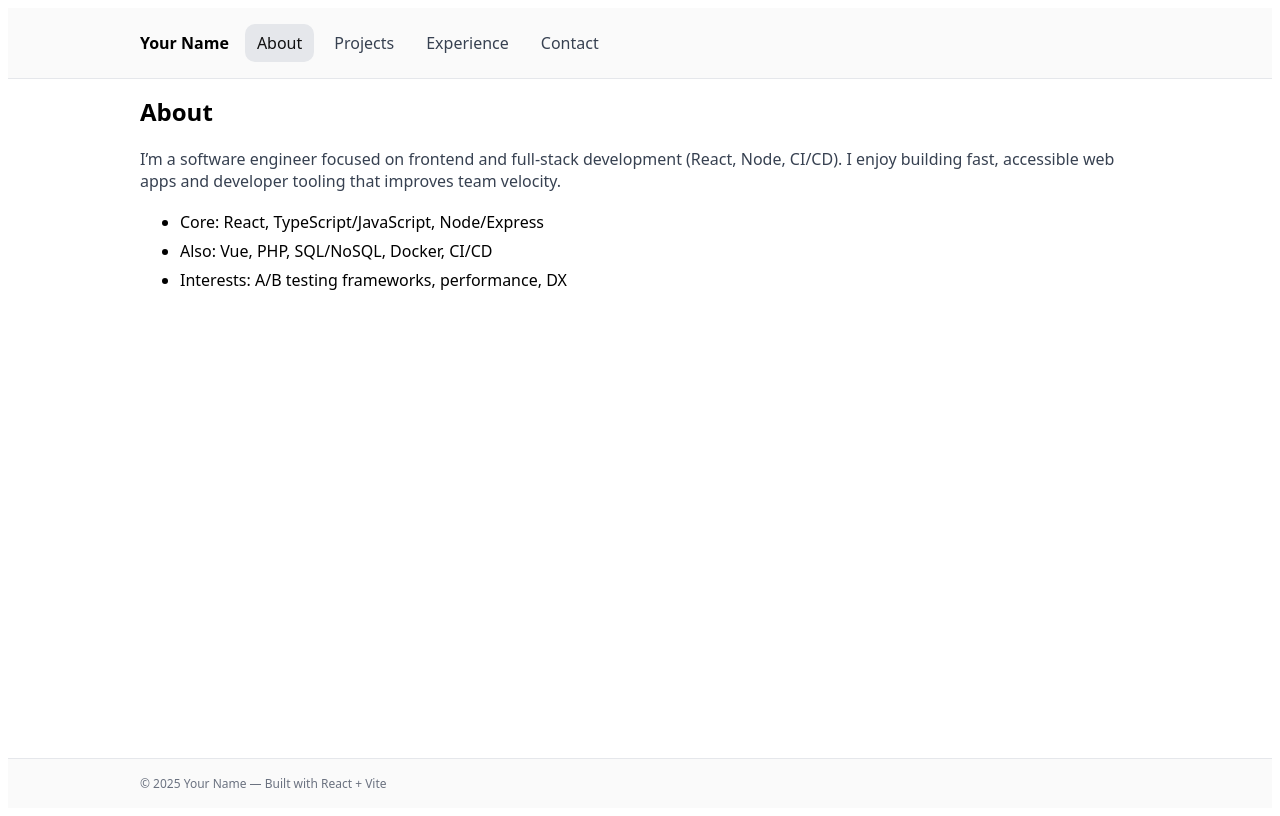
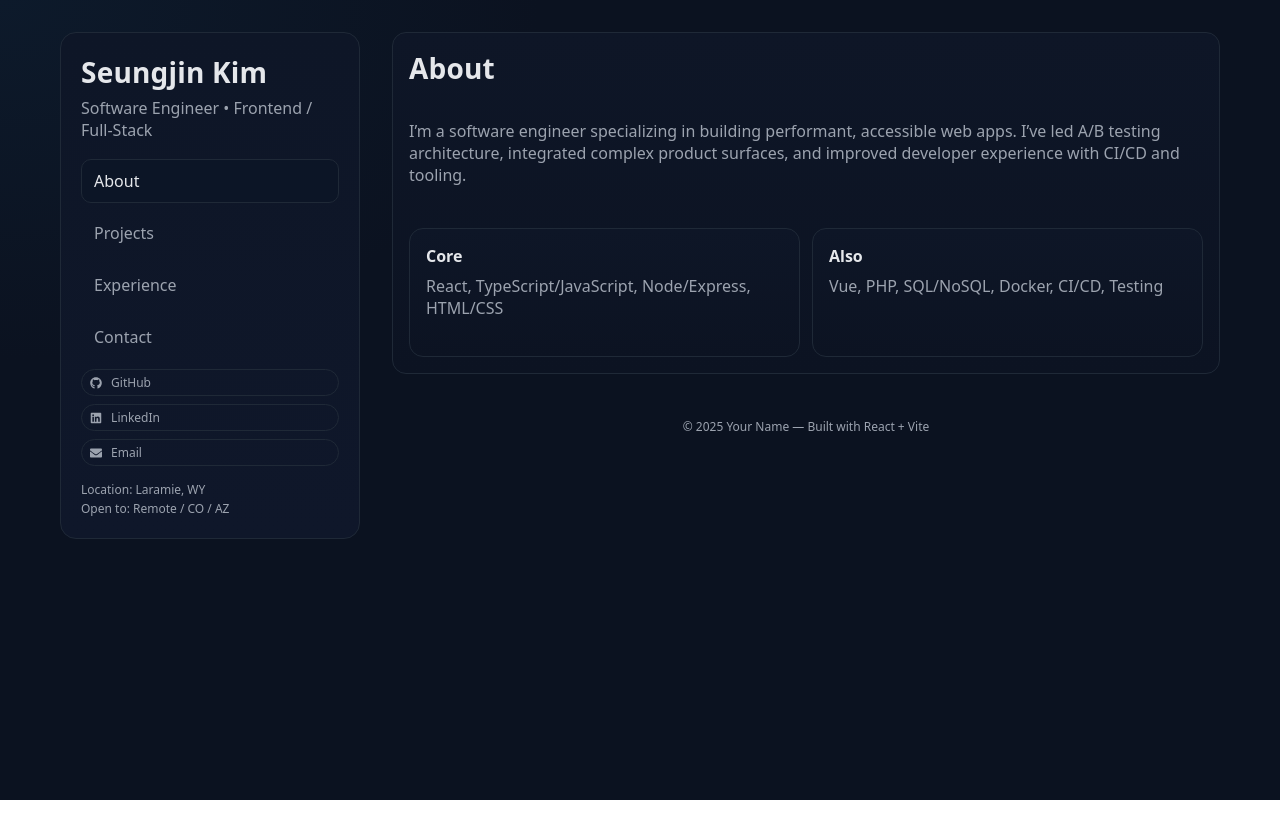
Before and after one commit to SeungjinStevenKim/portfolio, a React (Vite) app in the folder client/: page / in a window 1280 px wide. Built offline with nearby package versions, Linux system fonts and the light colour scheme.

Commit message:
Implement dark portfolio layout with sidebar and sections

```diff
--- a/client/package.json
+++ b/client/package.json
@@ -11,6 +11,7 @@
   "dependencies": {
     "react": "^18.3.1",
     "react-dom": "^18.3.1",
+    "react-icons": "^5.5.0",
     "react-router-dom": "^6.26.1"
   },
   "devDependencies": {
--- a/client/src/App.jsx
+++ b/client/src/App.jsx
@@ -1,38 +1,15 @@
 import React from "react";
-import { NavLink, Outlet } from "react-router-dom";
-
-const linkStyle = ({ isActive }) => ({
-  padding: "8px 12px",
-  borderRadius: 10,
-  textDecoration: "none",
-  color: isActive ? "#111" : "#374151",
-  background: isActive ? "#e5e7eb" : "transparent"
-});
+import { Outlet } from "react-router-dom";
+import Sidebar from "./components/Sidebar.jsx";
 
 export default function App() {
   return (
-    <div style={{ fontFamily: "system-ui, sans-serif", minHeight: "100dvh", display: "grid", gridTemplateRows: "auto 1fr auto" }}>
-      <header style={{ borderBottom: "1px solid #e5e7eb", background: "#fafafa" }}>
-        <div style={{ maxWidth: 1000, margin: "0 auto", padding: "16px 16px", display: "flex", alignItems: "center", gap: 16 }}>
-          <div style={{ fontWeight: 700 }}>Your Name</div>
-          <nav style={{ display: "flex", gap: 8 }}>
-            <NavLink to="/" style={linkStyle} end>About</NavLink>
-            <NavLink to="/projects" style={linkStyle}>Projects</NavLink>
-            <NavLink to="/experience" style={linkStyle}>Experience</NavLink>
-            <NavLink to="/contact" style={linkStyle}>Contact</NavLink>
-          </nav>
-        </div>
-      </header>
-
-      <main style={{ maxWidth: 1000, margin: "0 auto", padding: 16 }}>
+    <div className="container">
+      <Sidebar />
+      <main className="grid" style={{ gap: 20 }}>
         <Outlet />
+        <div className="footer">© {new Date().getFullYear()} Your Name — Built with React + Vite</div>
       </main>
-
-      <footer style={{ borderTop: "1px solid #e5e7eb", background: "#fafafa" }}>
-        <div style={{ maxWidth: 1000, margin: "0 auto", padding: 16, fontSize: 12, color: "#6b7280" }}>
-          © {new Date().getFullYear()} Your Name — Built with React + Vite
-        </div>
-      </footer>
     </div>
   );
 }
--- /dev/null
+++ b/client/src/components/Sidebar.jsx
@@ -0,0 +1,39 @@
+import React from "react";
+import { NavLink } from "react-router-dom";
+import { FaGithub, FaLinkedin, FaEnvelope } from "react-icons/fa";
+
+const linkClass = ({ isActive }) =>
+  isActive ? "active" : undefined;
+
+export default function Sidebar() {
+  return (
+    <aside className="sidebar">
+      <div className="name">Seungjin Kim</div>
+      <div className="title">Software Engineer • Frontend / Full‑Stack</div>
+
+      <nav className="nav">
+        <NavLink to="/" className={linkClass} end>About</NavLink>
+        <NavLink to="/projects" className={linkClass}>Projects</NavLink>
+        <NavLink to="/experience" className={linkClass}>Experience</NavLink>
+        <NavLink to="/contact" className={linkClass}>Contact</NavLink>
+      </nav>
+
+      <div className="grid" style={{ gap: 8, marginTop: 10 }}>
+        <a className="badge" href="https://github.com" target="_blank" rel="noreferrer">
+          <FaGithub style={{ verticalAlign: "-2px", marginRight: 6 }} /> GitHub
+        </a>
+        <a className="badge" href="https://www.linkedin.com/in/seungjin-kim-98b08217a/" target="_blank" rel="noreferrer">
+          <FaLinkedin style={{ verticalAlign: "-2px", marginRight: 6 }} /> LinkedIn
+        </a>
+        <a className="badge" href="mailto:kim.seungjin1221@gmail.com">
+          <FaEnvelope style={{ verticalAlign: "-2px", marginRight: 6 }} /> Email
+        </a>
+      </div>
+
+      <div style={{ marginTop: 14, color: "#9ca3af", fontSize: 12, lineHeight: 1.6 }}>
+        <div>Location: Laramie, WY</div>
+        <div>Open to: Remote / CO / AZ</div>
+      </div>
+    </aside>
+  );
+}
--- a/client/src/main.jsx
+++ b/client/src/main.jsx
@@ -6,6 +6,7 @@ import About from "./pages/About.jsx";
 import Projects from "./pages/Projects.jsx";
 import Experience from "./pages/Experience.jsx";
 import Contact from "./pages/Contact.jsx";
+import "./styles.css";
 
 const router = createBrowserRouter([
   {
--- a/client/src/pages/About.jsx
+++ b/client/src/pages/About.jsx
@@ -2,17 +2,27 @@ import React from "react";
 
 export default function About() {
   return (
-    <section>
-      <h1 style={{ marginTop: 0 }}>About</h1>
-      <p style={{ color: "#374151" }}>
-        I’m a software engineer focused on frontend and full‑stack development (React, Node, CI/CD).
-        I enjoy building fast, accessible web apps and developer tooling that improves team velocity.
+    <section className="section card" id="about">
+      <h1>About</h1>
+      <p>
+        I’m a software engineer specializing in building performant, accessible web apps.
+        I’ve led A/B testing architecture, integrated complex product surfaces, and improved
+        developer experience with CI/CD and tooling.
       </p>
-      <ul style={{ lineHeight: 1.8 }}>
-        <li>Core: React, TypeScript/JavaScript, Node/Express</li>
-        <li>Also: Vue, PHP, SQL/NoSQL, Docker, CI/CD</li>
-        <li>Interests: A/B testing frameworks, performance, DX</li>
-      </ul>
+      <div className="grid cols-2" style={{ marginTop: 8 }}>
+        <div className="card">
+          <strong>Core</strong>
+          <div style={{ marginTop: 8, color: "#9ca3af" }}>
+            React, TypeScript/JavaScript, Node/Express, HTML/CSS
+          </div>
+        </div>
+        <div className="card">
+          <strong>Also</strong>
+          <div style={{ marginTop: 8, color: "#9ca3af" }}>
+            Vue, PHP, SQL/NoSQL, Docker, CI/CD, Testing
+          </div>
+        </div>
+      </div>
     </section>
   );
 }
--- a/client/src/pages/Contact.jsx
+++ b/client/src/pages/Contact.jsx
@@ -8,7 +8,7 @@ export default function Contact() {
 
   const onSubmit = async (e) => {
     e.preventDefault();
-    setStatus("Submitting...");
+    setStatus("Submitting…");
     try {
       const res = await fetch("/api/contact", {
         method: "POST",
@@ -22,52 +22,53 @@ export default function Contact() {
       } else {
         setStatus("Something went wrong. Please try again.");
       }
-    } catch (err) {
-      console.error(err);
+    } catch (e2) {
       setStatus("Network error. Please try again.");
     }
   };
 
   return (
-    <section>
-      <h1 style={{ marginTop: 0 }}>Contact</h1>
-      <p style={{ color: "#374151" }}>
-        Want to collaborate or have a question? Send a message below.
-      </p>
-      <form onSubmit={onSubmit} style={{ display: "grid", gap: 12, maxWidth: 560 }}>
+    <section className="section card" id="contact">
+      <h1>Contact</h1>
+      <p>Want to collaborate or have a question? Send a message below.</p>
+      <form onSubmit={onSubmit} className="grid" style={{ gap: 12, maxWidth: 560, marginTop: 8 }}>
         <input
+          className="card"
           name="name"
           placeholder="Your name"
           value={form.name}
           onChange={onChange}
           required
-          style={{ padding: 12, border: "1px solid #e5e7eb", borderRadius: 10 }}
+          style={{ padding: 12 }}
         />
         <input
+          className="card"
           name="email"
           type="email"
           placeholder="Your email"
           value={form.email}
           onChange={onChange}
           required
-          style={{ padding: 12, border: "1px solid #e5e7eb", borderRadius: 10 }}
+          style={{ padding: 12 }}
         />
         <textarea
+          className="card"
           name="message"
           placeholder="Your message"
           rows={6}
           value={form.message}
           onChange={onChange}
           required
-          style={{ padding: 12, border: "1px solid #e5e7eb", borderRadius: 10, resize: "vertical" }}
+          style={{ padding: 12, resize: "vertical" }}
         />
         <button
           type="submit"
-          style={{ padding: "10px 14px", border: "1px solid #111827", borderRadius: 10, background: "#111827", color: "white", cursor: "pointer" }}
+          className="badge"
+          style={{ padding: "10px 14px", cursor: "pointer", borderColor: "#334155", color: "white" }}
         >
           Send
         </button>
-        {status ? <div style={{ color: "#374151" }}>{status}</div> : null}
+        {status ? <div style={{ color: "#9ca3af" }}>{status}</div> : null}
       </form>
     </section>
   );
--- a/client/src/pages/Experience.jsx
+++ b/client/src/pages/Experience.jsx
@@ -1,17 +1,19 @@
 import React from "react";
 
-const Item = ({ role, company, period, bullets }) => (
-  <li style={{ border: "1px solid #e5e7eb", borderRadius: 12, padding: 16 }}>
+function Role({ role, company, period, bullets }) {
+  return (
+    <li className="card" style={{ listStyle: "none" }}>
       <div style={{ display: "flex", justifyContent: "space-between", gap: 12, flexWrap: "wrap" }}>
         <strong>{role}</strong>
-      <span style={{ color: "#6b7280" }}>{period}</span>
+        <span style={{ color: "#9ca3af" }}>{period}</span>
       </div>
-    <div style={{ color: "#374151", marginTop: 4 }}>{company}</div>
-    <ul style={{ marginTop: 8 }}>
+      <div style={{ color: "#e5e7eb", marginTop: 4 }}>{company}</div>
+      <ul style={{ marginTop: 8, color: "#cbd5e1" }}>
         {bullets.map((b, i) => <li key={i}>{b}</li>)}
       </ul>
     </li>
   );
+}
 
 export default function Experience() {
   const items = [
@@ -20,7 +22,7 @@ export default function Experience() {
       company: "Intel",
       period: "2024–2025",
       bullets: [
-        "Built internal Vue + PHP apps, automated CI/CD and improved deployment reliability.",
+        "Built internal Vue + PHP apps, automated CI/CD; improved release reliability.",
         "Designed SQL schemas and optimized queries for reporting workloads."
       ]
     },
@@ -29,17 +31,17 @@ export default function Experience() {
       company: "Gen Digital (NortonLifeLock)",
       period: "2019–2022",
       bullets: [
-        "Led React frontend architecture for A/B testing; doubled experiment throughput.",
-        "Integrated acquired product pages and unified design system."
+        "Led React A/B testing architecture; doubled experiment throughput.",
+        "Integrated acquired product pages; unified design system."
       ]
     }
   ];
 
   return (
-    <section>
-      <h1 style={{ marginTop: 0 }}>Experience</h1>
-      <ul style={{ listStyle: "none", padding: 0, display: "grid", gap: 12 }}>
-        {items.map((it, idx) => <Item key={idx} {...it} />)}
+    <section className="section" id="experience">
+      <h1>Experience</h1>
+      <ul className="grid" style={{ padding: 0, gap: 12, marginTop: 8 }}>
+        {items.map((it, i) => <Role key={i} {...it} />)}
       </ul>
     </section>
   );
--- a/client/src/pages/Projects.jsx
+++ b/client/src/pages/Projects.jsx
@@ -1,34 +1,46 @@
 import React, { useEffect, useState } from "react";
+
+function ProjectCard({ title, desc, stack, url }) {
+  return (
+    <article className="card" style={{ display: "grid", gap: 6 }}>
+      <div style={{ display: "flex", justifyContent: "space-between", gap: 10 }}>
+        <h3 style={{ margin: 0 }}>{title}</h3>
+        <a href={url} target="_blank" rel="noreferrer" className="badge">Open</a>
+      </div>
+      {desc ? <p style={{ margin: 0, color: "#9ca3af" }}>{desc}</p> : null}
+      <div style={{ display: "flex", gap: 6, flexWrap: "wrap", marginTop: 4 }}>
+        {stack.map((s, i) => <span key={i} className="badge">{s}</span>)}
+      </div>
+    </article>
+  );
+}
 
 export default function Projects() {
   const [projects, setProjects] = useState([]);
-  const [loading, setLoading] = useState(true);
 
   useEffect(() => {
     fetch("/api/projects")
       .then((r) => r.json())
-      .then((data) => setProjects(data))
-      .catch(console.error)
-      .finally(() => setLoading(false));
+      .then((data) => setProjects(
+        data.map(p => ({ ...p, desc: p.desc ?? "Project description coming soon." }))
+      ))
+      .catch(console.error);
   }, []);
 
   return (
-    <section>
-      <h1 style={{ marginTop: 0 }}>Projects</h1>
-      {loading ? <p>Loading projects…</p> : null}
-      <ul style={{ listStyle: "none", padding: 0, display: "grid", gap: 12 }}>
-        {projects.map((p) => (
-          <li key={p.id} style={{ border: "1px solid #e5e7eb", borderRadius: 12, padding: 16 }}>
-            <h3 style={{ margin: "0 0 6px" }}>{p.title}</h3>
-            <div style={{ fontSize: 14, color: "#4b5563" }}>
-              Tech stack: {p.stack.join(", ")}
-            </div>
-            <div style={{ marginTop: 8 }}>
-              <a href={p.url} target="_blank" rel="noreferrer">Open</a>
-            </div>
-          </li>
+    <section className="section" id="projects">
+      <h1>Projects</h1>
+      <div className="grid cols-2" style={{ marginTop: 8 }}>
+        {projects.map(p => (
+          <ProjectCard
+            key={p.id}
+            title={p.title}
+            desc={p.desc}
+            stack={p.stack}
+            url={p.url}
+          />
         ))}
-      </ul>
+      </div>
     </section>
   );
 }
--- /dev/null
+++ b/client/src/styles.css
@@ -0,0 +1,104 @@
+:root {
+  --bg: #0b1220;
+  --panel: #0f172a;
+  --text: #e5e7eb;
+  --muted: #9ca3af;
+  --accent: #38bdf8;
+  --border: #1f2937;
+}
+
+* { box-sizing: border-box; }
+html, body, #root { height: 100%; }
+html { scroll-behavior: smooth; }
+body {
+  margin: 0;
+  font-family: ui-sans-serif, system-ui, -apple-system, Segoe UI, Roboto, Helvetica, Arial, Apple Color Emoji, Segoe UI Emoji;
+  color: var(--text);
+  background: radial-gradient(1200px 800px at 0% 0%, #0d1a2b 0%, var(--bg) 45%);
+}
+
+a { color: var(--text); text-decoration: none; }
+a:hover { color: var(--accent); }
+
+.container {
+  display: grid;
+  grid-template-columns: 300px 1fr;
+  gap: 32px;
+  max-width: 1200px;
+  padding: 32px 20px;
+  margin: 0 auto;
+}
+@media (max-width: 960px) {
+  .container { grid-template-columns: 1fr; }
+}
+
+.sidebar {
+  position: sticky;
+  top: 24px;
+  align-self: start;
+  border: 1px solid var(--border);
+  background: linear-gradient(180deg, #0e1627, var(--panel));
+  border-radius: 16px;
+  padding: 20px;
+}
+
+.name { font-size: 28px; font-weight: 800; letter-spacing: 0.2px; }
+.title { color: var(--muted); margin-top: 6px; }
+
+.nav {
+  display: grid;
+  gap: 8px;
+  margin: 18px 0 10px;
+}
+.nav a {
+  padding: 10px 12px;
+  border-radius: 10px;
+  border: 1px solid transparent;
+  color: var(--muted);
+}
+.nav a.active,
+.nav a:hover {
+  color: var(--text);
+  border-color: var(--border);
+  background: #0c1526;
+}
+
+.card {
+  border: 1px solid var(--border);
+  background: linear-gradient(180deg, #0e1627, #0c1322);
+  border-radius: 14px;
+  padding: 16px;
+}
+
+.section { display: grid; gap: 12px; }
+.section h1 {
+  margin: 0;
+  font-size: 28px;
+  letter-spacing: 0.2px;
+}
+.section p { margin: 0; color: var(--muted); }
+
+.grid {
+  display: grid;
+  gap: 12px;
+}
+.grid.cols-2 { grid-template-columns: repeat(2, 1fr); }
+@media (max-width: 800px) {
+  .grid.cols-2 { grid-template-columns: 1fr; }
+}
+
+.badge {
+  display: inline-block;
+  font-size: 12px;
+  padding: 4px 8px;
+  border-radius: 999px;
+  border: 1px solid var(--border);
+  color: var(--muted);
+}
+
+.footer {
+  color: var(--muted);
+  font-size: 12px;
+  text-align: center;
+  padding: 24px 16px 40px;
+}
```
Also changed, not shown: 1 other file (tests, documents, lock files or other folders). Lines whose indentation alone changed are shown as unchanged.
